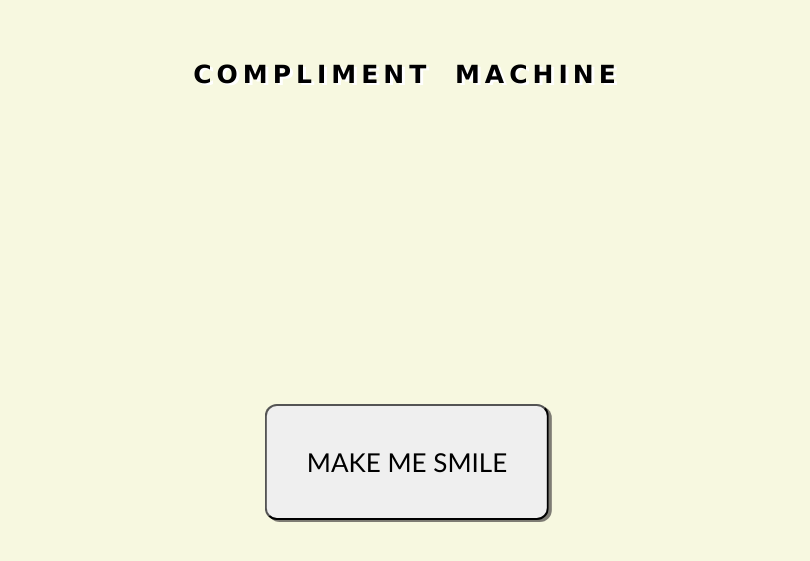
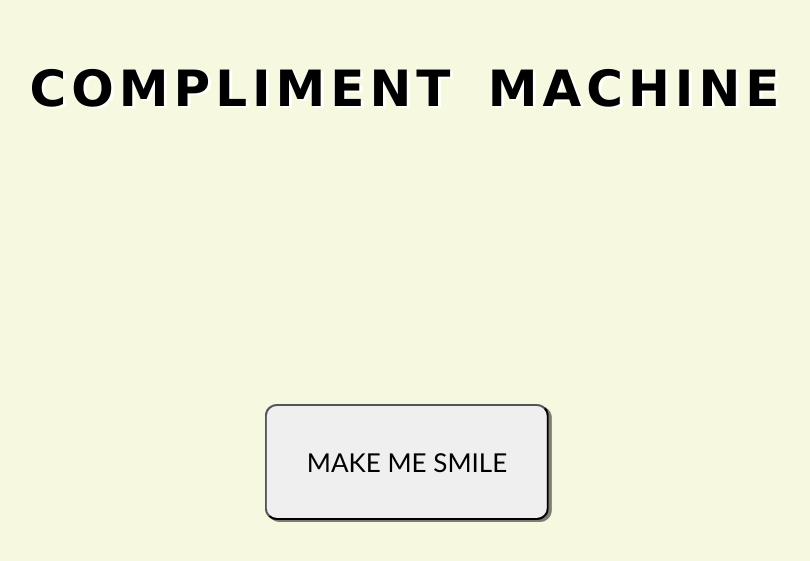
Before and after one commit to maddyking44/maddyking44.github.io, a web app: file index.html in a window 1280 px wide. Shown: the top 561 px of the page, without its empty margins (233-1043 px from the left). Run offline with its HTML, style and script files only (its server is not run), Linux system fonts and the light colour scheme.

Commit message:
changed screen size

```diff
--- a/styles/main.css
+++ b/styles/main.css
@@ -5,7 +5,7 @@
 }
 
 h1 {
-  font-size: 30px;
+  font-size: 80px;
   text-transform: uppercase;
   letter-spacing: 5px;
   word-spacing: 10px;
@@ -65,9 +65,10 @@
 }
 
 @media only screen
-and (min-width : 320px) {
-  h1 {font-size: 35px};
-  button {font-size: 30px;
+and (min-device-width : 320px)
+and (max-device-width : 568px) {
+  h1 {font-size: 85px};
+  button {font-size: 60px;
     position: fixed;
     bottom: 30px;
     left: 50%;
@@ -75,11 +76,21 @@
 }
 
 @media only screen
-and (min-width : 200px) {
-  h1 {font-size: 25px};
-  button {font-size: 20px;
+and (min-width : 414px) {
+  h1 {font-size: 45px};
+  button {font-size: 40px;
     position: fixed;
-    bottom: 10px;
+    bottom: 40px;
     left: 50%;
     transform: translate(-50%, 0);}
 }
+
+@media only screen
+and (min-width : 375px) {
+  h1 {font-size: 50px};
+  button {font-size: 45px;
+    position: fixed;
+    bottom: 45px;
+    left: 50%;
+    transform: translate(-50%, 0);}
+}
```
